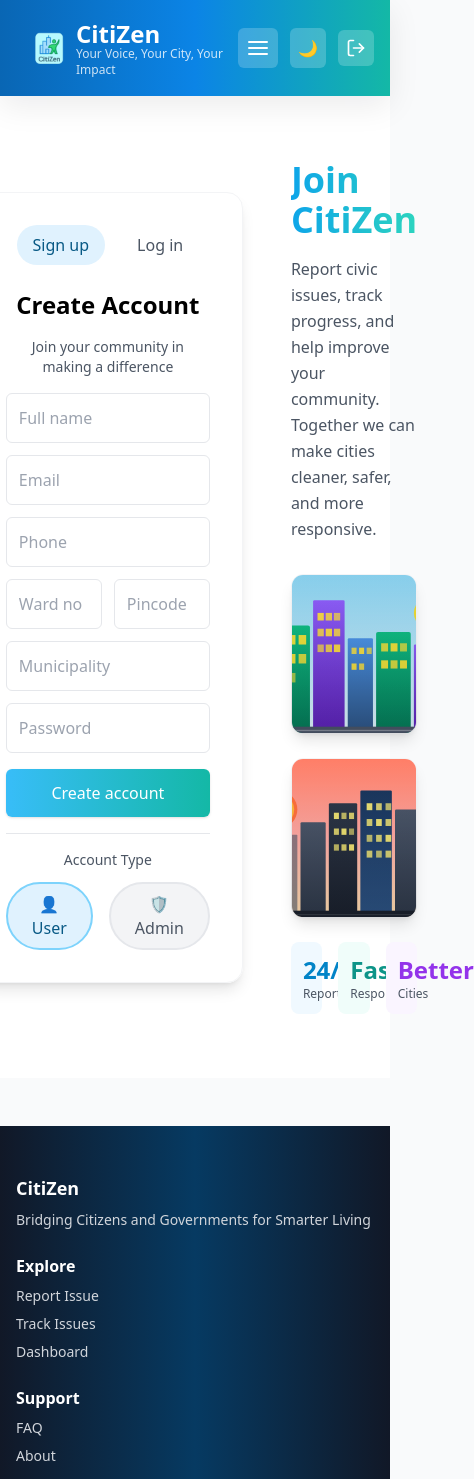
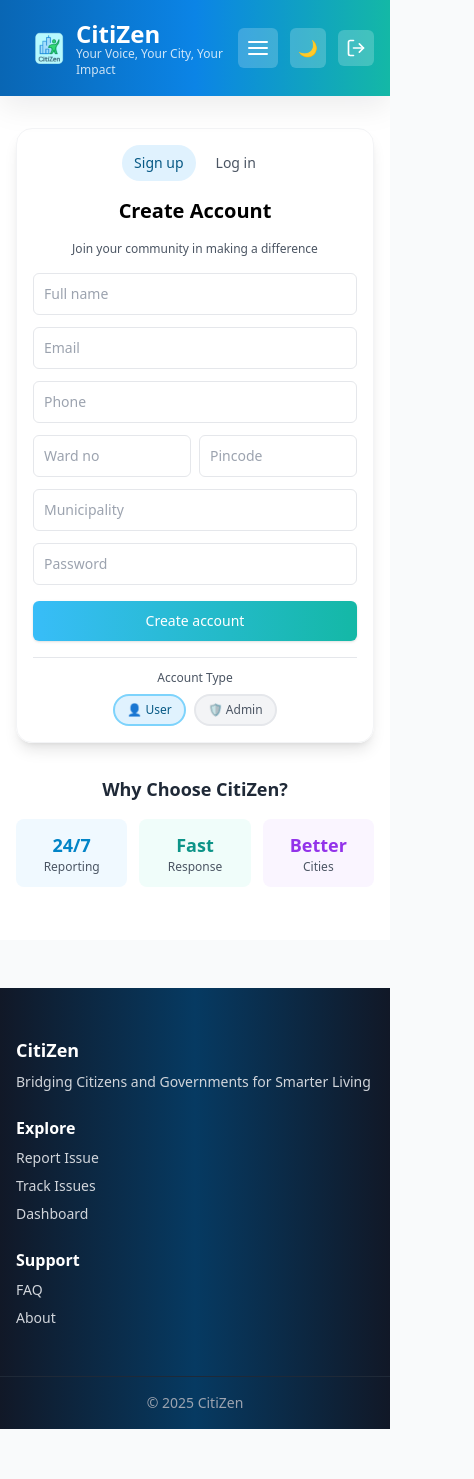
Before and after one commit to KushwahaSujal/CitiZen, a Next.js app: page /auth in a window 390 px wide. Shown: the top 1479 px of the page, 474 px wide, since content can reach past the window. After the commit the page ends 1429 px from the top, so only its background shows below. Built offline with nearby package versions, Linux system fonts and the light colour scheme.

Commit message:
Fix mobile responsiveness for auth page - Improved mobile layout with responsive design patterns - Made form fields and buttons mobile-friendly - Added conditional content visibility for mobile/desktop - Optimized touch targets and spacing for mobile devices

```diff
--- a/app/auth/page.js
+++ b/app/auth/page.js
@@ -3,42 +3,67 @@ import AuthCard from '../../components/AuthCard'
 export default function AuthPage() {
   return (
     <main className="min-h-screen bg-white text-gray-800">
-      <div className="container mx-auto px-6 py-16 flex items-center justify-center gap-12">
-        <div className="flex-1 flex items-center justify-center">
+      {/* Mobile-first responsive layout */}
+      <div className="container mx-auto px-4 py-8 lg:py-16">
+        <div className="flex flex-col lg:flex-row items-center justify-center gap-8 lg:gap-12">
+
+          {/* Auth Card - Full width on mobile, half on desktop */}
+          <div className="w-full lg:flex-1 flex items-center justify-center">
             <AuthCard />
           </div>
 
-        <aside className="flex-1 max-w-lg">
-          <h2 className="text-4xl font-extrabold bg-clip-text text-transparent bg-gradient-to-r from-sky-500 to-teal-400">Join CitiZen</h2>
-          <p className="mt-4 text-gray-600 leading-relaxed">Report civic issues, track progress, and help improve your community. Together we can make cities cleaner, safer, and more responsive.</p>
+          {/* Side content - Hidden on mobile, visible on desktop */}
+          <aside className="hidden lg:block lg:flex-1 max-w-lg">
+            <h2 className="text-2xl lg:text-4xl font-extrabold bg-clip-text text-transparent bg-gradient-to-r from-sky-500 to-teal-400">Join CitiZen</h2>
+            <p className="mt-4 text-gray-600 leading-relaxed text-sm lg:text-base">Report civic issues, track progress, and help improve your community. Together we can make cities cleaner, safer, and more responsive.</p>
 
             <div className="mt-8 space-y-6">
               <div className="relative">
-              <img src="/images/city-modern.svg" alt="Modern city with buildings and blue sky" className="rounded-xl shadow-lg w-full h-40 object-cover border border-gray-100" />
+                <img src="/images/city-modern.svg" alt="Modern city with buildings and blue sky" className="rounded-xl shadow-lg w-full h-32 lg:h-40 object-cover border border-gray-100" />
                 <div className="absolute inset-0 bg-gradient-to-t from-black/10 to-transparent rounded-xl"></div>
               </div>
               <div className="relative">
-              <img src="/images/city-skyline.svg" alt="City skyline at sunset" className="rounded-xl shadow-lg w-full h-40 object-cover border border-gray-100" />
+                <img src="/images/city-skyline.svg" alt="City skyline at sunset" className="rounded-xl shadow-lg w-full h-32 lg:h-40 object-cover border border-gray-100" />
                 <div className="absolute inset-0 bg-gradient-to-t from-black/10 to-transparent rounded-xl"></div>
               </div>
             </div>
 
-          <div className="mt-6 grid grid-cols-3 gap-4 text-center">
-            <div className="p-3 bg-sky-50 rounded-lg">
-              <div className="text-2xl font-bold text-sky-600">24/7</div>
+            <div className="mt-6 grid grid-cols-3 gap-3 lg:gap-4 text-center">
+              <div className="p-2 lg:p-3 bg-sky-50 rounded-lg">
+                <div className="text-lg lg:text-2xl font-bold text-sky-600">24/7</div>
                 <div className="text-xs text-gray-600">Reporting</div>
               </div>
-            <div className="p-3 bg-teal-50 rounded-lg">
-              <div className="text-2xl font-bold text-teal-600">Fast</div>
+              <div className="p-2 lg:p-3 bg-teal-50 rounded-lg">
+                <div className="text-lg lg:text-2xl font-bold text-teal-600">Fast</div>
                 <div className="text-xs text-gray-600">Response</div>
               </div>
-            <div className="p-3 bg-purple-50 rounded-lg">
-              <div className="text-2xl font-bold text-purple-600">Better</div>
+              <div className="p-2 lg:p-3 bg-purple-50 rounded-lg">
+                <div className="text-lg lg:text-2xl font-bold text-purple-600">Better</div>
                 <div className="text-xs text-gray-600">Cities</div>
               </div>
             </div>
           </aside>
         </div>
+
+        {/* Mobile footer with key features */}
+        <div className="lg:hidden mt-8 text-center">
+          <h3 className="text-lg font-bold text-gray-800 mb-4">Why Choose CitiZen?</h3>
+          <div className="grid grid-cols-3 gap-3 max-w-sm mx-auto">
+            <div className="p-3 bg-sky-50 rounded-lg">
+              <div className="text-lg font-bold text-sky-600">24/7</div>
+              <div className="text-xs text-gray-600">Reporting</div>
+            </div>
+            <div className="p-3 bg-teal-50 rounded-lg">
+              <div className="text-lg font-bold text-teal-600">Fast</div>
+              <div className="text-xs text-gray-600">Response</div>
+            </div>
+            <div className="p-3 bg-purple-50 rounded-lg">
+              <div className="text-lg font-bold text-purple-600">Better</div>
+              <div className="text-xs text-gray-600">Cities</div>
+            </div>
+          </div>
+        </div>
+      </div>
     </main>
   )
 }
--- a/components/AuthCard.jsx
+++ b/components/AuthCard.jsx
@@ -77,37 +77,37 @@ export default function AuthCard() {
       onSubmit={handleSignup}
       className="space-y-4"
     >
-      <h3 className="text-2xl font-bold text-black text-center">Create Account</h3>
-      <p className="text-sm text-gray-600 text-center">Join your community in making a difference</p>
+      <h3 className="text-xl sm:text-2xl font-bold text-black text-center">Create Account</h3>
+      <p className="text-xs sm:text-sm text-gray-600 text-center">Join your community in making a difference</p>
 
       <div className="grid grid-cols-1 gap-3">
-        <input name="fullName" required placeholder="Full name" className="w-full p-3 rounded-md border border-gray-200 focus:outline-none focus:ring-2 focus:ring-sky-200" />
-        <input name="email" type="email" required placeholder="Email" className="w-full p-3 rounded-md border border-gray-200 focus:outline-none focus:ring-2 focus:ring-sky-200" />
-        <input name="phone" placeholder="Phone" className="w-full p-3 rounded-md border border-gray-200 focus:outline-none focus:ring-2 focus:ring-sky-200" />
-        <div className="grid grid-cols-2 gap-3">
-          <input name="ward" placeholder="Ward no" className="w-full p-3 rounded-md border border-gray-200 focus:outline-none focus:ring-2 focus:ring-sky-200" />
-          <input name="pincode" placeholder="Pincode" className="w-full p-3 rounded-md border border-gray-200 focus:outline-none focus:ring-2 focus:ring-sky-200" />
+        <input name="fullName" required placeholder="Full name" className="w-full p-2.5 sm:p-3 text-sm sm:text-base rounded-md border border-gray-200 focus:outline-none focus:ring-2 focus:ring-sky-200" />
+        <input name="email" type="email" required placeholder="Email" className="w-full p-2.5 sm:p-3 text-sm sm:text-base rounded-md border border-gray-200 focus:outline-none focus:ring-2 focus:ring-sky-200" />
+        <input name="phone" placeholder="Phone" className="w-full p-2.5 sm:p-3 text-sm sm:text-base rounded-md border border-gray-200 focus:outline-none focus:ring-2 focus:ring-sky-200" />
+        <div className="grid grid-cols-2 gap-2 sm:gap-3">
+          <input name="ward" placeholder="Ward no" className="w-full p-2.5 sm:p-3 text-sm sm:text-base rounded-md border border-gray-200 focus:outline-none focus:ring-2 focus:ring-sky-200" />
+          <input name="pincode" placeholder="Pincode" className="w-full p-2.5 sm:p-3 text-sm sm:text-base rounded-md border border-gray-200 focus:outline-none focus:ring-2 focus:ring-sky-200" />
         </div>
-        <input name="municipality" placeholder="Municipality" className="w-full p-3 rounded-md border border-gray-200 focus:outline-none focus:ring-2 focus:ring-sky-200" />
-        <input name="password" type="password" required placeholder="Password" className="w-full p-3 rounded-md border border-gray-200 focus:outline-none focus:ring-2 focus:ring-sky-200" />
+        <input name="municipality" placeholder="Municipality" className="w-full p-2.5 sm:p-3 text-sm sm:text-base rounded-md border border-gray-200 focus:outline-none focus:ring-2 focus:ring-sky-200" />
+        <input name="password" type="password" required placeholder="Password" className="w-full p-2.5 sm:p-3 text-sm sm:text-base rounded-md border border-gray-200 focus:outline-none focus:ring-2 focus:ring-sky-200" />
       </div>
 
       <button
         type="submit"
         disabled={isLoading}
-        className="w-full py-3 rounded-md text-white font-medium bg-gradient-to-r from-sky-400 to-teal-500 shadow disabled:opacity-50 disabled:cursor-not-allowed"
+        className="w-full py-2.5 sm:py-3 text-sm sm:text-base rounded-md text-white font-medium bg-gradient-to-r from-sky-400 to-teal-500 shadow disabled:opacity-50 disabled:cursor-not-allowed"
       >
         {isLoading ? 'Creating Account...' : 'Create account'}
       </button>
 
       {/* User Type Selection */}
-      <div className="mt-4 pt-4 border-t border-gray-200">
-        <p className="text-sm text-gray-600 text-center mb-3">Account Type</p>
-        <div className="flex items-center justify-center gap-4">
+      <div className="mt-3 sm:mt-4 pt-3 sm:pt-4 border-t border-gray-200">
+        <p className="text-xs sm:text-sm text-gray-600 text-center mb-2 sm:mb-3">Account Type</p>
+        <div className="flex items-center justify-center gap-2 sm:gap-4">
           <button
             type="button"
             onClick={() => setUserType("user")}
-            className={`px-6 py-2 rounded-full font-medium transition-all ${
+            className={`px-3 sm:px-6 py-1.5 sm:py-2 rounded-full text-xs sm:text-sm font-medium transition-all ${
               userType === "user"
                 ? "bg-sky-100 text-sky-800 border-2 border-sky-300"
                 : "bg-gray-100 text-gray-600 border-2 border-gray-200 hover:bg-gray-200"
@@ -118,7 +118,7 @@ export default function AuthCard() {
           <button
             type="button"
             onClick={() => setUserType("admin")}
-            className={`px-6 py-2 rounded-full font-medium transition-all ${
+            className={`px-3 sm:px-6 py-1.5 sm:py-2 rounded-full text-xs sm:text-sm font-medium transition-all ${
               userType === "admin"
                 ? "bg-purple-100 text-purple-800 border-2 border-purple-300"
                 : "bg-gray-100 text-gray-600 border-2 border-gray-200 hover:bg-gray-200"
@@ -147,19 +147,19 @@ export default function AuthCard() {
       <button
         type="submit"
         disabled={isLoading}
-        className="w-full py-3 rounded-md text-white font-medium bg-gradient-to-r from-sky-400 to-teal-500 shadow disabled:opacity-50 disabled:cursor-not-allowed"
+        className="w-full py-2.5 sm:py-3 text-sm sm:text-base rounded-md text-white font-medium bg-gradient-to-r from-sky-400 to-teal-500 shadow disabled:opacity-50 disabled:cursor-not-allowed"
       >
         {isLoading ? 'Signing in...' : 'Sign in'}
       </button>
 
       {/* User Type Selection */}
-      <div className="mt-4 pt-4 border-t border-gray-200">
-        <p className="text-sm text-gray-600 text-center mb-3">Account Type</p>
-        <div className="flex items-center justify-center gap-4">
+      <div className="mt-3 sm:mt-4 pt-3 sm:pt-4 border-t border-gray-200">
+        <p className="text-xs sm:text-sm text-gray-600 text-center mb-2 sm:mb-3">Account Type</p>
+        <div className="flex items-center justify-center gap-2 sm:gap-4">
           <button
             type="button"
             onClick={() => setUserType("user")}
-            className={`px-6 py-2 rounded-full font-medium transition-all ${
+            className={`px-3 sm:px-6 py-1.5 sm:py-2 rounded-full text-xs sm:text-sm font-medium transition-all ${
               userType === "user"
                 ? "bg-sky-100 text-sky-800 border-2 border-sky-300"
                 : "bg-gray-100 text-gray-600 border-2 border-gray-200 hover:bg-gray-200"
@@ -170,7 +170,7 @@ export default function AuthCard() {
           <button
             type="button"
             onClick={() => setUserType("admin")}
-            className={`px-6 py-2 rounded-full font-medium transition-all ${
+            className={`px-3 sm:px-6 py-1.5 sm:py-2 rounded-full text-xs sm:text-sm font-medium transition-all ${
               userType === "admin"
                 ? "bg-purple-100 text-purple-800 border-2 border-purple-300"
                 : "bg-gray-100 text-gray-600 border-2 border-gray-200 hover:bg-gray-200"
@@ -184,19 +184,24 @@ export default function AuthCard() {
   )
 
   return (
-    <div className="w-full max-w-xl">
-      <div className="rounded-2xl bg-white/95 border border-gray-100 shadow-lg p-8">
-        <div className="flex items-center justify-center gap-4 mb-6">
+    <div className="w-full max-w-md lg:max-w-xl">
+      <div className="rounded-2xl bg-white/95 border border-gray-100 shadow-lg p-4 sm:p-6 lg:p-8">
+        {/* Mobile-friendly tab buttons */}
+        <div className="flex items-center justify-center gap-2 sm:gap-4 mb-4 sm:mb-6">
           <button
             onClick={() => setMode("signup")}
-            className={`px-4 py-2 rounded-full ${mode === "signup" ? "bg-sky-100 text-sky-800" : "text-gray-600"}`}
+            className={`px-3 sm:px-4 py-2 rounded-full text-sm sm:text-base font-medium transition-all ${
+              mode === "signup" ? "bg-sky-100 text-sky-800" : "text-gray-600 hover:bg-gray-100"
+            }`}
             aria-pressed={mode === "signup"}
           >
             Sign up
           </button>
           <button
             onClick={() => setMode("login")}
-            className={`px-4 py-2 rounded-full ${mode === "login" ? "bg-sky-100 text-sky-800" : "text-gray-600"}`}
+            className={`px-3 sm:px-4 py-2 rounded-full text-sm sm:text-base font-medium transition-all ${
+              mode === "login" ? "bg-sky-100 text-sky-800" : "text-gray-600 hover:bg-gray-100"
+            }`}
             aria-pressed={mode === "login"}
           >
             Log in
```
Also changed, not shown: public/sw.js. Lines whose indentation alone changed are shown as unchanged.
